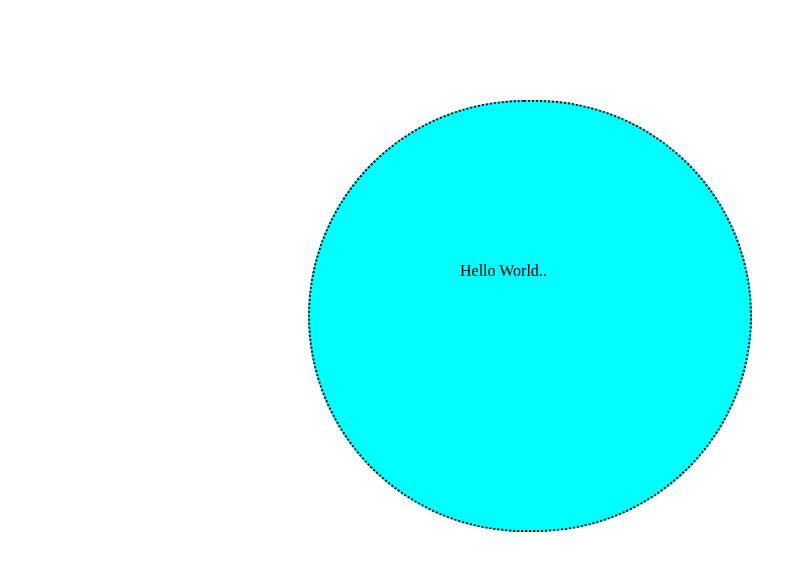
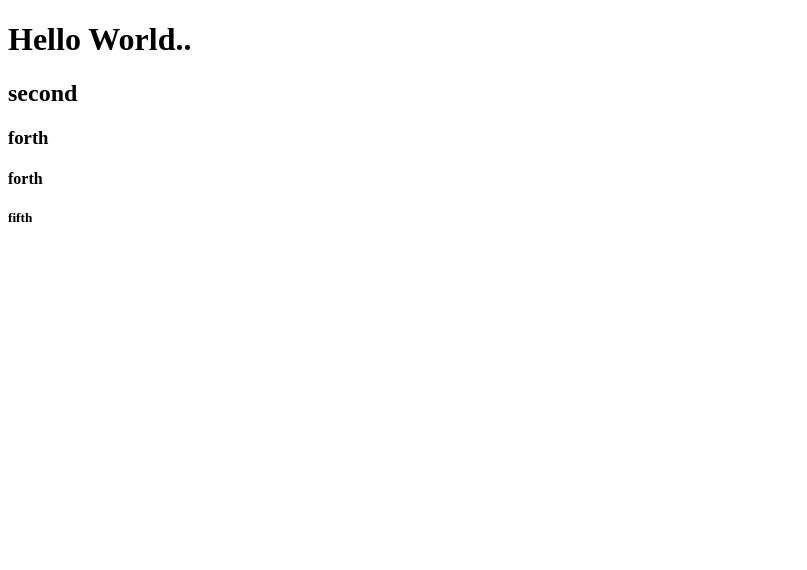
Before and after one commit to er-satyampal/css, a website: page margin.html in a window 1280 px wide. Shown: the whole page, without its empty margins (0-807 px from the left). Drawn offline with Linux system fonts and the light colour scheme.

Commit message:
Initial-Commit

```diff
--- a/margin.html
+++ b/margin.html
@@ -5,8 +5,16 @@
     <title>Margin in css</title>
 </head>
 <body>
-    <div>
+    <h1>
         Hello World..
-    </div>
+    </h1>
+<h2>
+    second
+</h2>
+<h3>forth</h3>
+
+<h4>forth</h4>
+
+<h5>fifth</h5>
 </body>
 </html>
```
